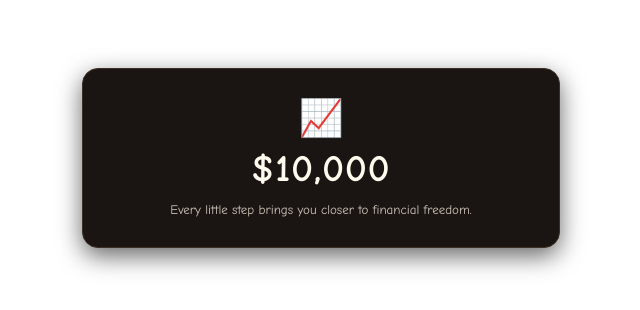
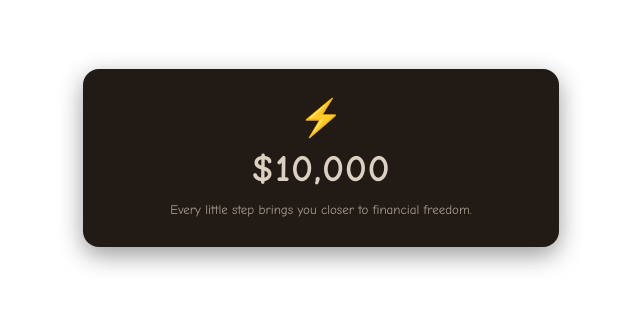
Before and after one commit to equinoxenterprises/Financial-Milestone, a plain HTML site: page index.html in a window 1280 px wide. Shown: the part 242-552 px from the top of the page, without its empty margins (319-959 px from the left). Drawn offline with Linux system fonts and the light colour scheme.

Commit message:
Update index.html

```diff
--- a/index.html
+++ b/index.html
@@ -11,7 +11,7 @@
 
         body {
             background-color: transparent;
-            color: #fffaed;
+            color: #dcd0c0;
             display: flex;
             justify-content: center;
             align-items: center;
@@ -20,14 +20,13 @@
         }
 
         .card {
-            background-color: #1a1512;
-            border: 1px solid #3d2f24;
+            background-color: #221a15;
             border-radius: 16px;
             padding: 28px;
             width: 100%;
             max-width: 420px;
             text-align: center;
-            box-shadow: 0 8px 24px rgba(0, 0, 0, 0.6);
+            box-shadow: 0 8px 24px rgba(0, 0, 0, 0.4);
         }
 
         .icon {
@@ -38,14 +37,14 @@
         .main-stat {
             font-size: 38px;
             font-weight: bold;
-            color: #fffaed;
+            color: #dcd0c0;
             margin-bottom: 10px;
             letter-spacing: 1px;
         }
 
         .subtext {
             font-size: 13px;
-            color: #d1c7bd;
+            color: #a89f91;
             line-height: 1.4;
             margin: 0;
         }
@@ -67,15 +66,15 @@
     </div>
 
     <script>
-        const icons = ['🎯', '🚀', '⭐', '🔥', '💎', '⚡', '🏆', '📈'];
+        const icons = ['🎯', '🚀', '⭐', '🔥', '💎', '⚡', '🏆', '📈', '💰', '🌟'];
 
         function updateDynamicIcon() {
             const randomIcon = icons[Math.floor(Math.random() * icons.length)];
             document.getElementById('icon-goal').innerText = randomIcon;
         }
 
-        // Shuffles icons super fast every 400 milliseconds
-        setInterval(updateDynamicIcon, 400);
+        // Shuffles icons very fast every 250 milliseconds
+        setInterval(updateDynamicIcon, 250);
     </script>
 </body>
 </html>
```
